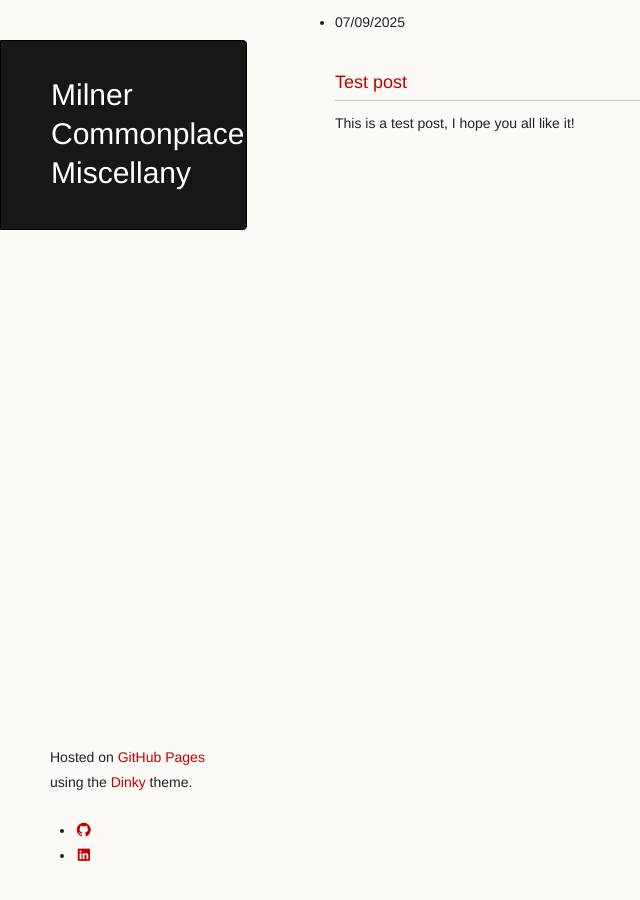
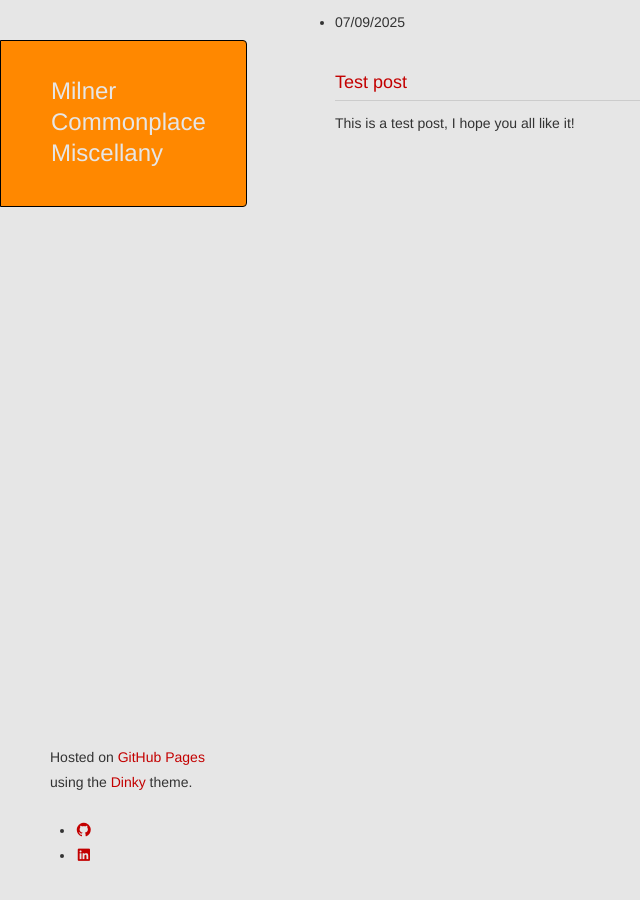
Before and after one commit to lincolnmilner/lincolnmilner.github.io, a Jekyll site: the page built from index.md, in a window 1280 px wide. Shown: the whole page, without its empty margins (0-640 px from the left). Built offline with Jekyll 4.4.1, drawn with Linux system fonts in a browser that asks for light colours.

Commit message:
updated styles

```diff
--- a/assets/css/style.css
+++ b/assets/css/style.css
@@ -6,8 +6,8 @@ body {
     padding: 10px 50px 0 0;
     font-family: "Helvetica Neue", Helvetica, Arial, sans-serif;
     font-size: 14px;
-    color: #232323;
-    background-color: #FBFAF7;
+    color: #333;
+    background-color: #e6e6e6;
     margin: 0;
     line-height: 1.8em;
     -webkit-font-smoothing: antialiased;
@@ -18,7 +18,7 @@ p, ul, ol, table, dl {
 }
 
 h1, h2, h3, h4, h5, h6 {
-    color: #232323;
+    color: #333;
     margin: 36px 0 10px;
 }
     h1, h2, h3 {
@@ -82,7 +82,7 @@ blockquote {
 }
 
 dl, dt, dd, dl p {
-    color: #444;
+    color: #333;
 }
 
 dl dt {
@@ -101,7 +101,7 @@ dl p {
 
 hr {
     border: 0;
-    background: #ccc;
+    background: #e6e6e6;
     height: 1px;
     margin: 0 0 24px;
 }
@@ -113,7 +113,7 @@ img {
     max-width: 650px;
     padding: 5px;
     margin: 10px 0 32px 0;
-    border: 1px solid #ccc;
+    border: 1px solid #e6e6e6;
 }
 
 p img, .emoji {
@@ -172,8 +172,8 @@ td {
 
 /* Header */
 header {
-    background-color: #171717;
-    color: #FDFDFB;
+    background-color: #f80;
+    color: #e6e6e6;
     width: 170px;
     float: left;
     position: fixed;
@@ -194,7 +194,7 @@ p.header {
 }
 
 h1.header {
-    font-size: 30px;
+    font-size: 24px;
     font-weight: 300;
     line-height: 1.3em;
     border-bottom: none;
@@ -203,7 +203,7 @@ h1.header {
 
 
 h1.header, a.header, a.name, header a{
-    color: #fff;
+    color: #e6e6e6;
 }
 
 a.header {
```
